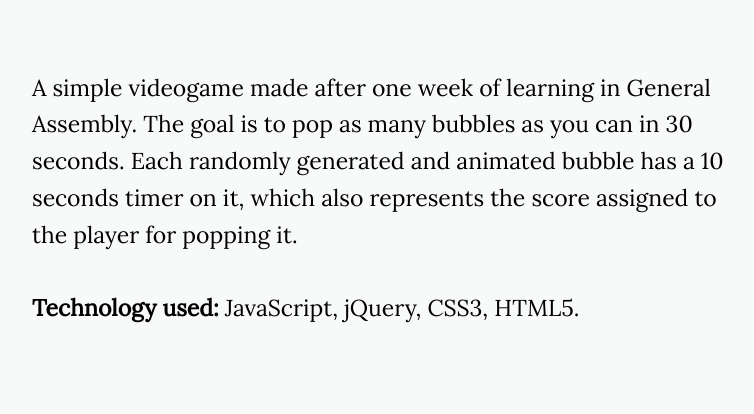
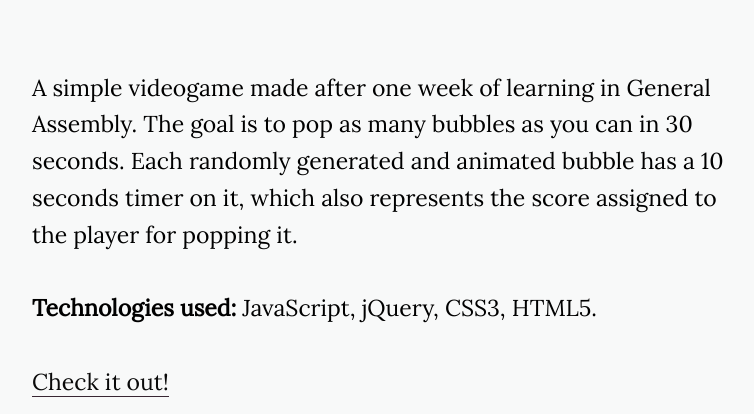
Before and after one commit to alfredomariamilano/alfredomariamilano.github.io, a Jekyll site: the page built from _posts/2016-08-24-poptillyoudrop.markdown, in a window 1280 px wide and 900 px high, scrolled down 589 px, cut to the strip 59-473 px from the top of the window. Shown: the whole strip, without its empty margins (256-1010 px from the left). Built offline with Jekyll 4.4.1, drawn with Linux system fonts in a browser that asks for light colours; nearby versions of some CDN libraries.

Commit message:
Added links to projects

```diff
--- a/_posts/2016-08-24-poptillyoudrop.markdown
+++ b/_posts/2016-08-24-poptillyoudrop.markdown
@@ -7,8 +7,12 @@ categories:
 description:
 image: http://www.zastavki.com/pictures/originals/2014/Food___Drinks_____Bubbles_of_Coca-Cola_081768_.png
 image-sm: http://www.zastavki.com/pictures/originals/2014/Food___Drinks_____Bubbles_of_Coca-Cola_081768_.png
+link: "http://poptillyoudrop.herokuapp.com/"
 ---
 A simple videogame made after one week of learning in General Assembly. The goal is to pop as many bubbles as you can in 30 seconds. Each randomly generated and animated bubble has a 10 seconds timer on it, which also represents the score assigned to the player for popping it.
 <br>
 <br>
-<strong>Technology used:</strong> JavaScript, jQuery, CSS3, HTML5.
+<strong>Technologies used:</strong> JavaScript, jQuery, CSS3, HTML5.
+<br>
+<br>
+<a href="{{ page.link }}">Check it out!</a>
--- a/_posts/2016-09-19-eventi.markdown
+++ b/_posts/2016-09-19-eventi.markdown
@@ -12,7 +12,7 @@ link: https://eventi-map.herokuapp.com/
 A fully authenticated app to provide the users with useful information about different kinds of events around them, visualizing and categorizing them on a map provided by Google Maps. The data used comes from the Skiddle API, downloaded locally with Bluebird.
 <br>
 <br>
-<strong>Technology used:</strong> JavaScript (ES6, translated to ES5 via gulp-babel for browser compatibility), CSS3 (including Bootstrap, SCSS), Express, Node.js, MongoDB.
+<strong>Technologies used:</strong> JavaScript (ES6, translated to ES5 via gulp-babel for browser compatibility), CSS3 (including Bootstrap, SCSS), Express, Node.js, MongoDB.
 <br>
 <br>
 <a href="{{ page.link }}">Check it out!</a>
--- a/_posts/2016-10-06-novelist.markdown
+++ b/_posts/2016-10-06-novelist.markdown
@@ -11,4 +11,4 @@ image-sm: https://source.unsplash.com/category/nature/500x300
 A group project from a team of 3 over the span of a week. After the users are logged in, they are invited to participate in group storytelling, where each user can write part of the story or start a new one, providing a title and being inspired by stunning pictures taken from the Unsplash API. The users can also comment on story they like and follow the stories they have participated in from their personal user page.
 <br>
 <br>
-<strong>Technology used:</strong> JavaScript (ES6), CSS3 (including Bootstrap, SCSS), Express, Node.js, MongoDB.
+<strong>Technologies used:</strong> JavaScript (ES6), CSS3 (including Bootstrap, SCSS), Express, Node.js, MongoDB.
--- a/_posts/2016-10-18-latergator.markdown
+++ b/_posts/2016-10-18-latergator.markdown
@@ -11,4 +11,4 @@ image-sm: https://source.unsplash.com/3yzE1SUfbwY/500x300
 A small app made for a 24-hour hackathon. I teamed up with other 5 to make this travel app using the NomadList API to get information about hotels prices, AirBnB prices, beer prices, coffee prices and the nightlife score for over 700 cities around the world.
 <br>
 <br>
-<strong>Technology used:</strong> JavaScript, CSS3, Ionic (to deploy the app on iOS devices).
+<strong>Technologies used:</strong> JavaScript, CSS3, Ionic (to deploy the app on iOS devices).
--- a/_posts/2016-10-28-watchedornot.markdown
+++ b/_posts/2016-10-28-watchedornot.markdown
@@ -7,8 +7,12 @@ categories:
 description:
 image: http://i.imgur.com/Cx7oeRz.jpg
 image-sm: http://i.imgur.com/Cx7oeRz.jpg
+link: "https://watchedornot.herokuapp.com/"
 ---
 The app lets the user register and displays random movie posters taken from the “The Movie Database” API, over which the user can swipe left or right to select if they’ve watched it or not. The user has a personal profile in which all the movies are stored, watched or not watched, and can filter them to browse easily to each movie page, that contains images, videos, an overview and other useful infos about the movie.
 <br>
 <br>
 <strong>Technologies used:</strong> Back-end in Ruby (Ruby on Rails, JWT authentication, bcrypt) and front-end in JavaScript (ES6, AngularJS), CSS3 (including Skeleton, SCSS), Express, Node.js.
+<br>
+<br>
+<a href="{{ page.link }}">Check it out!</a>
```
